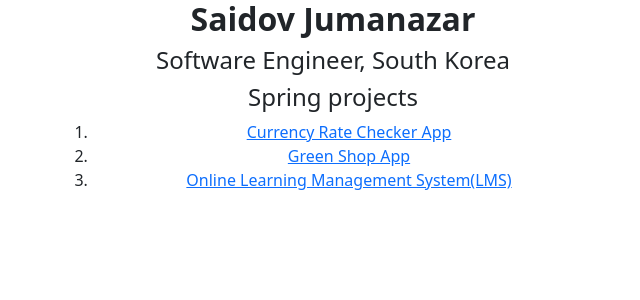
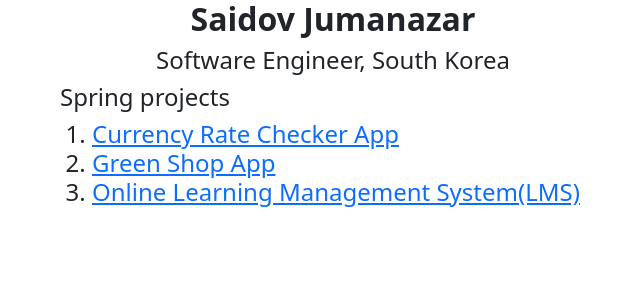
Before and after one commit to jsr1611/jsr1611.github.io, a Jekyll site: the page about/index.html, which Jekyll copies as it is, in a window 1280 px wide. Shown: the top 300 px of the page, without its empty margins (307-947 px from the left). Built offline with Jekyll 4.4.1, drawn with Linux system fonts in a browser that asks for light colours.

Commit message:
updated structure

```diff
--- a/about/index.html
+++ b/about/index.html
@@ -8,23 +8,20 @@
     <div class="container">
       <div class="row" >
           <div class="col-3">
-
           </div>
           <div class="col-6 text-center">
              <h2><strong>Saidov Jumanazar</strong></h2>
              <h4> Software Engineer, South Korea <h4>
+              <div  class="text-start">
                 <h4> Spring projects</h4>
                 <ol>
                   <li> <a href="http://uz-currency-converter.herokuapp.com/" target="_blank"> Currency Rate Checker App </a></li>
                   <li> <a href="https://github.com/KhamzaKuranbayev/app-green-shop" target="_blank">Green Shop App</a> </li>
                   <li> <a href="https://www.greenelp.com/" target="_blank">Online Learning Management System(LMS)</a> </li>
                   </ol>
-
-
-
+              </div>
          </div>
          <div class="col-3">
-
         </div>
       </div>
     </div>
```
Lines whose indentation alone changed are shown as unchanged.
